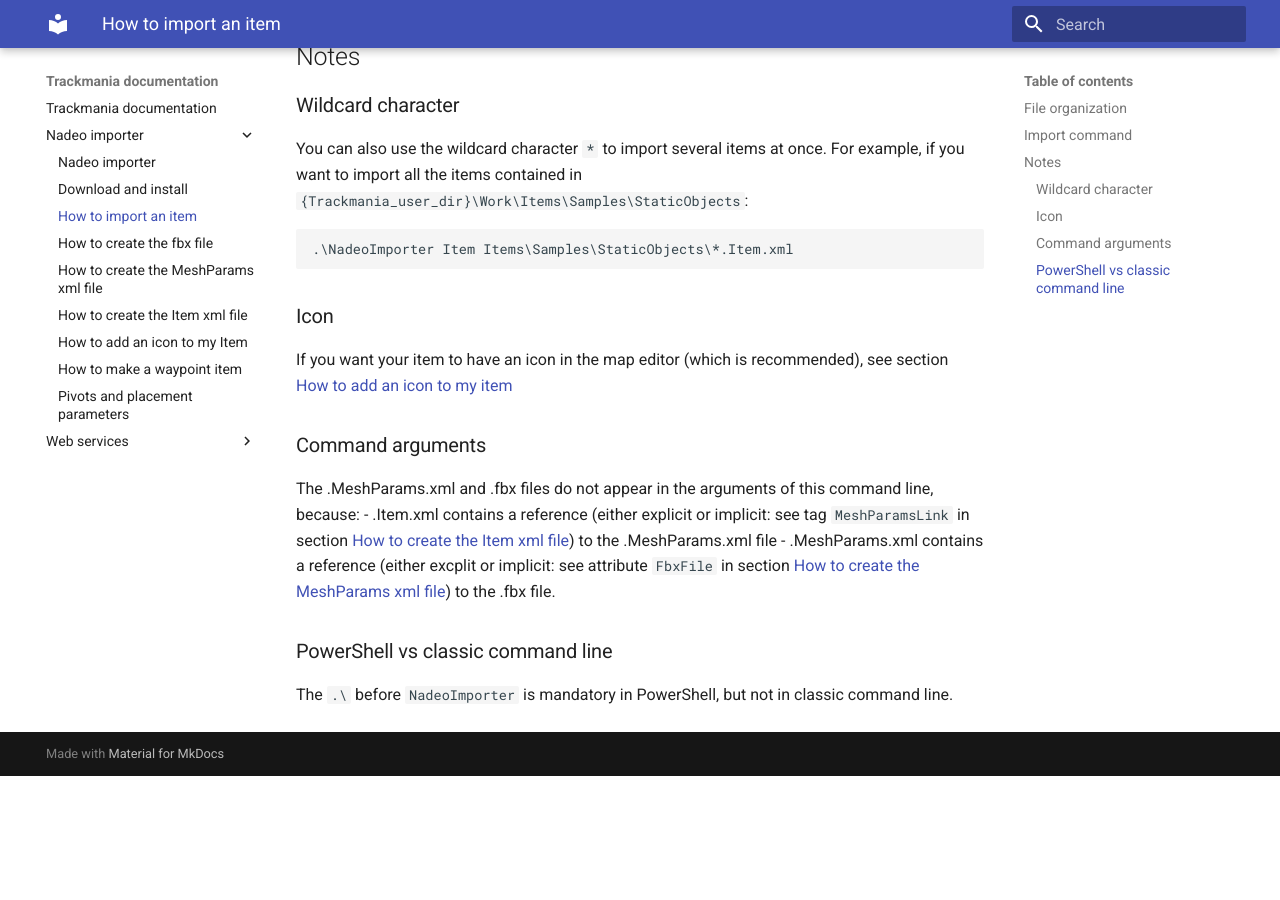
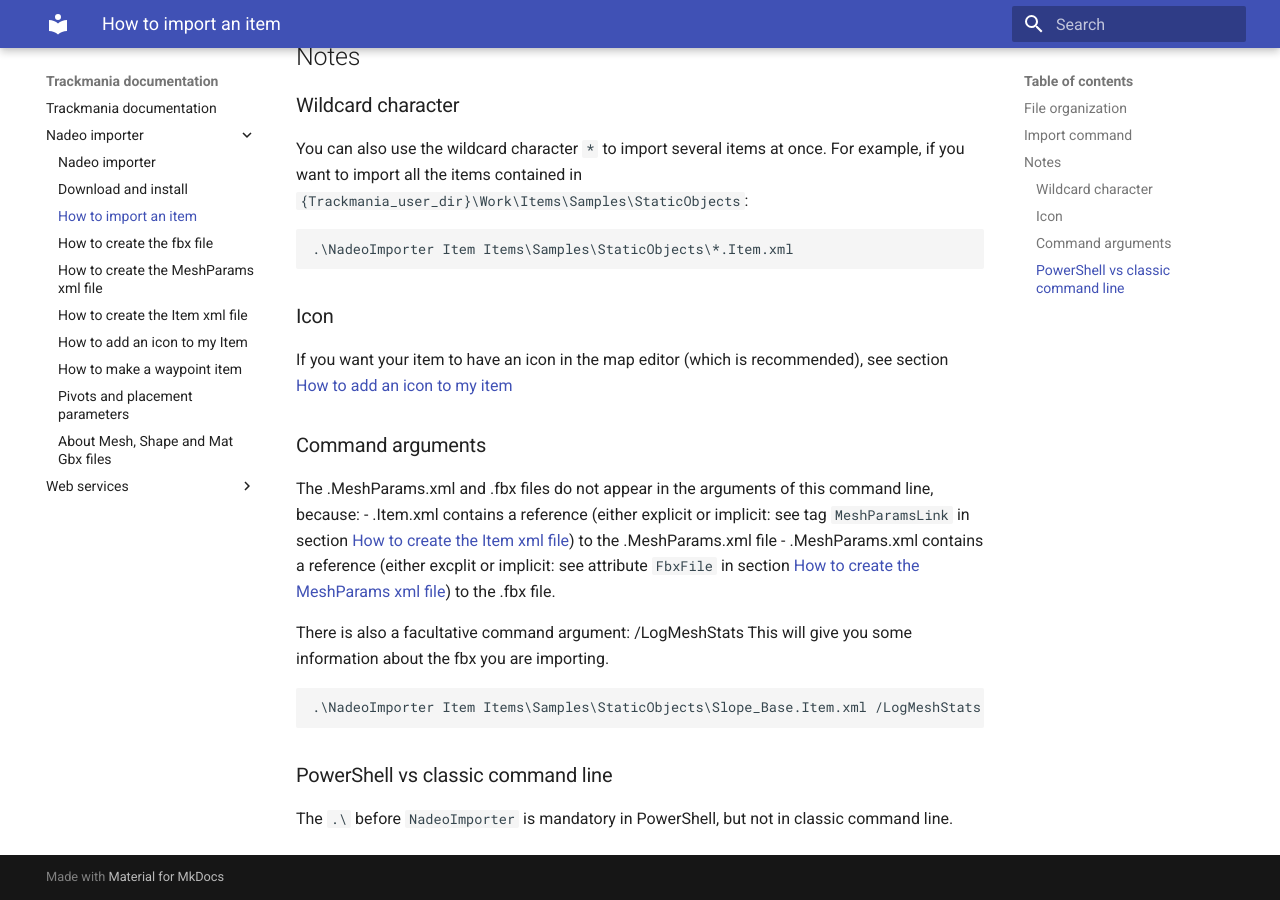
Before and after one commit to nadeo/trackmania-doc, an MkDocs documentation site: the page built from docs/nadeo-importer/02-how-to-import-an-item.md, in a window 1280 px wide and 900 px high, scrolled down 975 px. Built offline with MkDocs 1.6.1 and Material for MkDocs 9.7.7, drawn with Linux system fonts in a browser that asks for light colours; before the commit the page ends 1751 px from its top, so only the background shows below that.

Commit message:
Add explanation about /LogMeshStats argument, Color attribute, and a whole section on Mesh/Shape/Mat.Gbx.

````diff
--- a/docs/nadeo-importer/02-how-to-import-an-item.md
+++ b/docs/nadeo-importer/02-how-to-import-an-item.md
@@ -54,6 +54,12 @@
 - .Item.xml contains a reference (either explicit or implicit: see tag `MeshParamsLink` in section [How to create the Item xml file]) to the .MeshParams.xml file
 - .MeshParams.xml contains a reference (either excplit or implicit: see attribute `FbxFile` in section [How to create the MeshParams xml file]) to the .fbx file.
 
+There is also a facultative command argument: /LogMeshStats
+This will give you some information about the fbx you are importing.
+```sh
+.\NadeoImporter Item Items\Samples\StaticObjects\Slope_Base.Item.xml /LogMeshStats
+```
+
 ### PowerShell vs classic command line
 The `.\` before `NadeoImporter` is mandatory in PowerShell, but not in classic command line.
 
````
Also changed, not shown: docs/nadeo-importer/04-how-to-create-the-meshparams-xml-file.md (+1 -0 lines), docs/nadeo-importer/09-about-mesh-shape-and-mat-gbx-files.md (added, +31 -0 lines).
